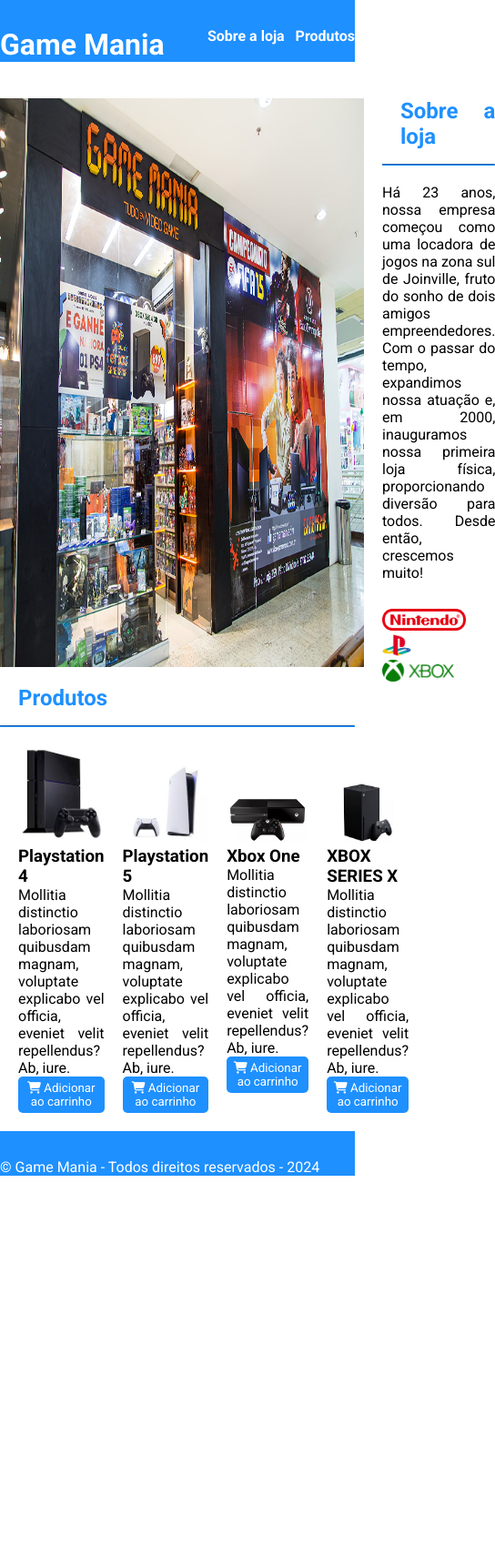
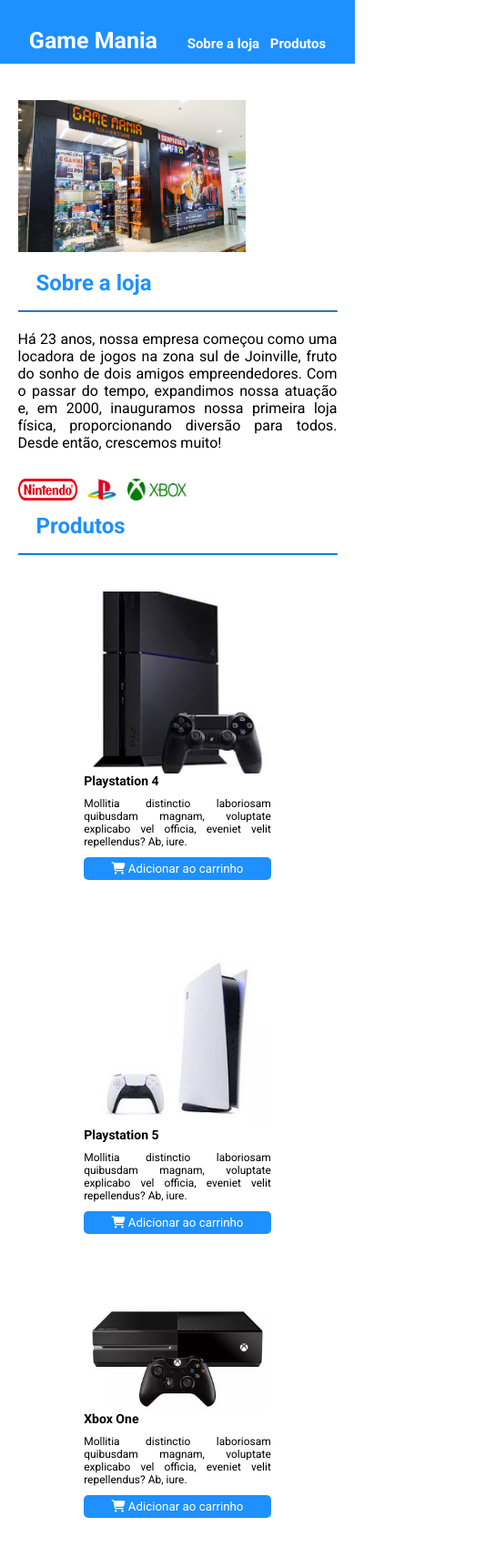
Before and after one commit to xandilubeck/loja_gamemania, a plain HTML site: page index.html in a window 390 px wide. Shown: the top 1711 px of the page at 91% size, 544 px wide, since content can reach past the window. Before the commit the page ends 1332 px from the top, so only its background shows below. Drawn offline with Linux system fonts and the light colour scheme.

Commit message:
Second commit

```diff
--- a/main.css
+++ b/main.css
@@ -5,7 +5,7 @@
     font-family: Roboto, sans-serif ;
 }
 
-header h1, footer p {
+header .container h1, footer p {
     align-items: center;
 }
 
@@ -25,6 +25,7 @@ header, footer {
     background-color: dodgerblue;
     margin-bottom: 40px;
     color: white;
+    height: 70px;
 }
 
 header li {
@@ -74,12 +75,17 @@ hr {
 
 .container-flex {
     display: flex;
+    justify-content: space-around;
+    flex-wrap: wrap;
     align-items: baseline;
     text-align: justify;
 }
 
 .products img {
     max-width: 100%;
+    max-height: 200px;
+    object-fit: cover;
+    border-radius: 10px;
 }
 
 .products button {
@@ -90,8 +96,125 @@ hr {
     width: 100%;
     padding: 5px;
     margin-bottom: 20px;
+    cursor: pointer;
 }
 
 .anuncio {
-    margin-left: 20px;
+    padding: 20px;
+    max-width: 220px;
+    margin-bottom: 20px;
+    display: flex;
+    flex-direction: column;
+    justify-content: space-between;
+    font-size: 12px;
 }
+
+.anuncio p, h3 {
+    margin-bottom: 10px;
+}
+
+footer {
+    text-align: center;
+}
+
+@media screen and (max-width: 767px) {
+    header .container {
+        display: flex;
+        justify-content: space-around;
+        height: 10px;
+        align-items: baseline;
+    }
+
+    .container {
+        max-width: 90%;
+    }
+
+    .brands-list {
+        margin-bottom: 10px;
+    }
+
+    .brands-list img {
+        max-width: 65px;
+    }
+
+    header li {
+        font-size: 15px;
+    }
+
+    header h1 {
+        font-size: 25px;
+        margin-bottom: 10px;
+    }
+
+    .store {
+        width: 250px;
+        align-items: center;
+    }
+
+    .sobre {
+        flex-direction: column;
+
+    }
+
+    .products {
+        flex-direction: column;
+        align-items: center;
+    }
+
+    .anuncio {
+        max-width: 70%;
+    }
+
+    footer {
+    font-size: 12px;
+    }
+}
+
+@media screen and (min-width: 768px) and (max-width: 1023px) {
+    header .container {
+        display: flex;
+        justify-content: space-between;
+        height: 10px;
+        align-items: center;
+    }
+
+    .container {
+        max-width: 90%;
+    }
+
+    .brands-list {
+        margin-bottom: 10px;
+    }
+
+    header li {
+        font-size: 15px;
+    }
+
+    header h1 {
+        font-size: 30px;
+        margin-bottom: 10px;
+    }
+
+    .store {
+        width: 540px;
+    }
+
+    .sobre {
+        flex-direction: column;
+        padding: 10px;
+    }
+
+    .products {
+        display: flex;
+        align-items: baseline;
+    }
+
+    .anuncio {
+        max-width: 35%;
+    }
+
+    footer {
+        height: 70px;
+        align-items: center;
+    }
+}
```
Also changed, not shown: main.js (deleted).
